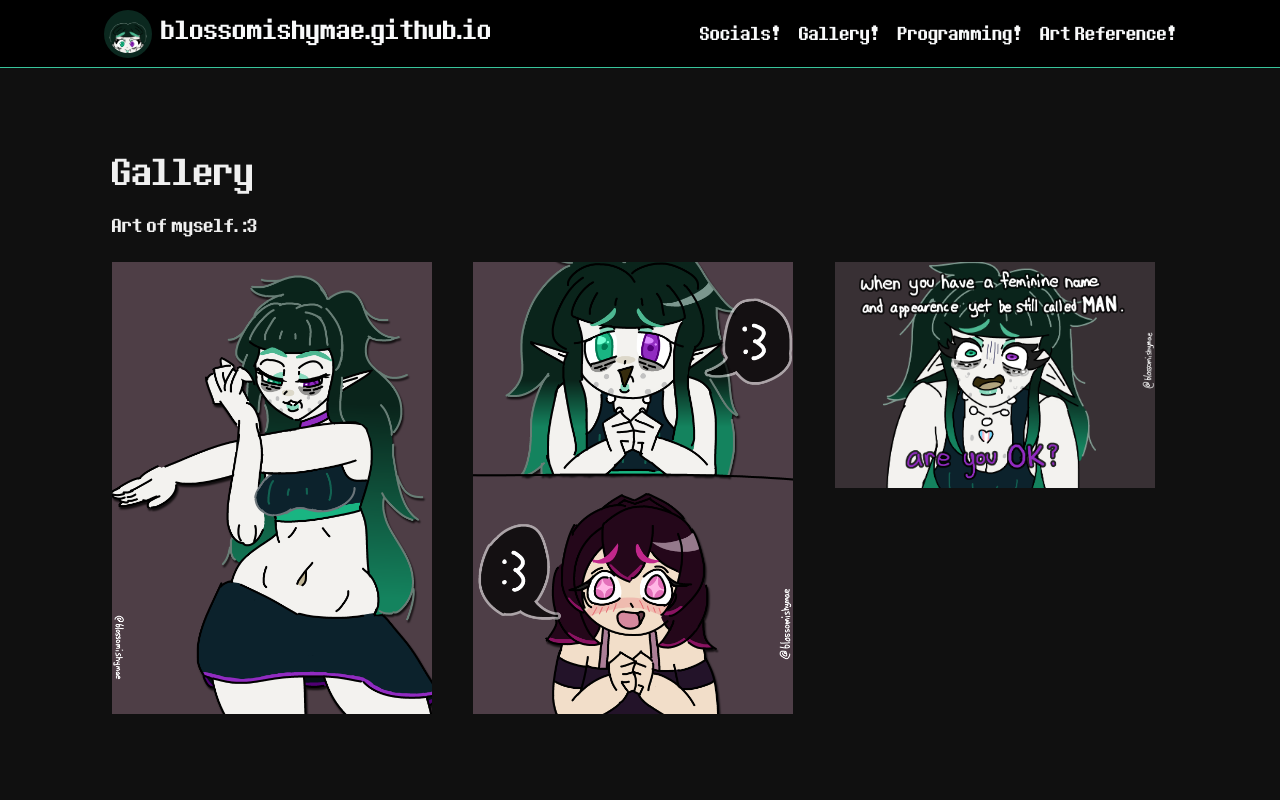
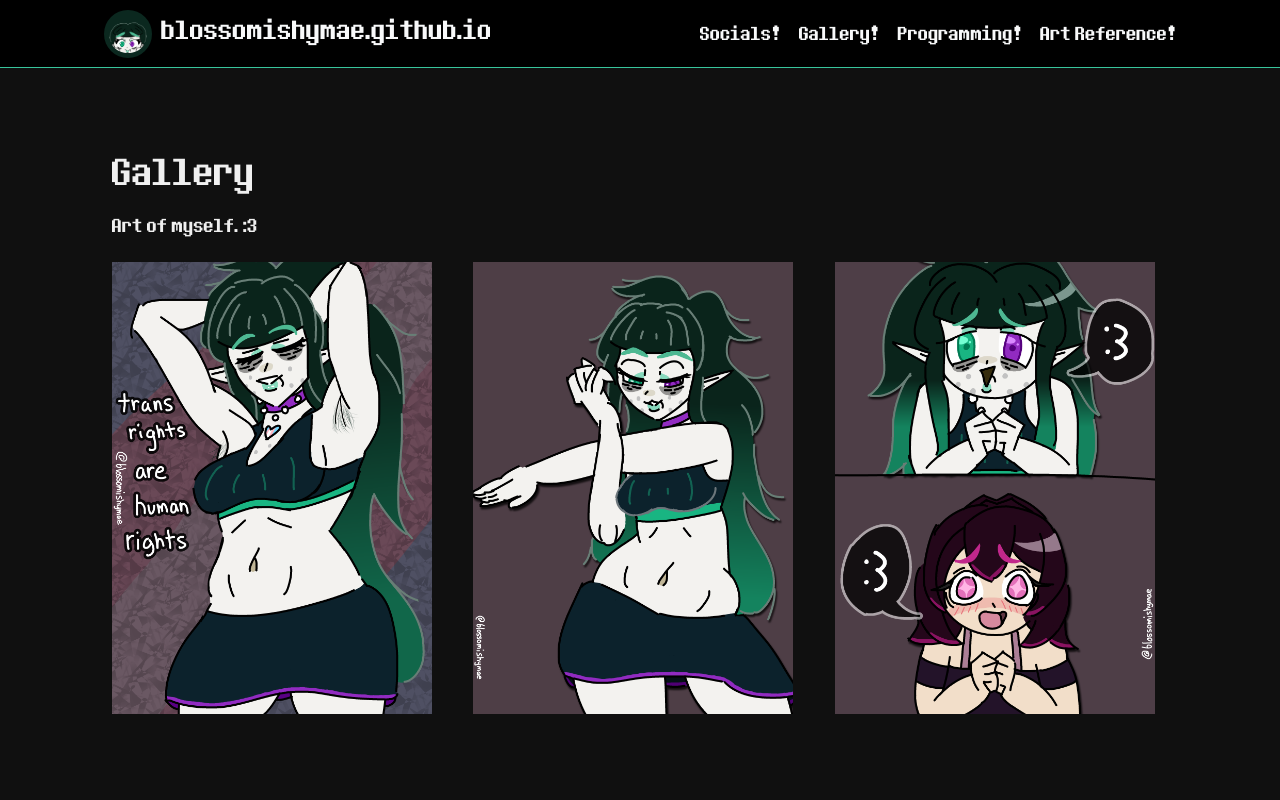
Before and after one commit to BlossomiShymae/BlossomiShymae.github.io, a Nuxt app: page /gallery in a window 1280 px wide. Shown: the top 800 px of the page. Built offline with nearby package versions, Linux system fonts and the light colour scheme.

Commit message:
Add image

```diff
--- a/pages/gallery.vue
+++ b/pages/gallery.vue
@@ -17,6 +17,7 @@
 
 <script setup lang="ts">
 const items = [
+  "/img/abh.png",
   "/img/cross_stretch.png",
   "/img/tfc.png",
   "/img/aqua_face.png",
```
Also changed, not shown: public/img/abh.png (added).
